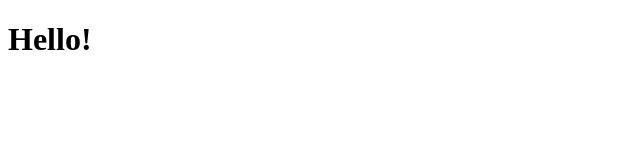
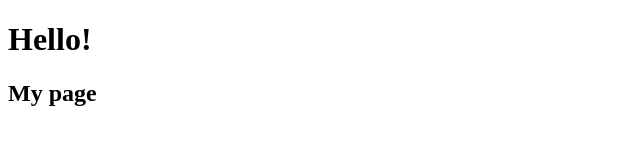
Before and after one commit to Alfa888/Udemy2, a plain HTML site: page index.html in a window 1280 px wide. Shown: the whole page, without its empty margins (0-640 px from the left). Drawn offline with Linux system fonts and the light colour scheme.

Commit message:
edit index.html

```diff
--- a/index.html
+++ b/index.html
@@ -6,6 +6,7 @@
 </head>
 <body>
    <h1>Hello!</h1>
+    <h2>My page</h2>
 
 </body>
 </html>
```
